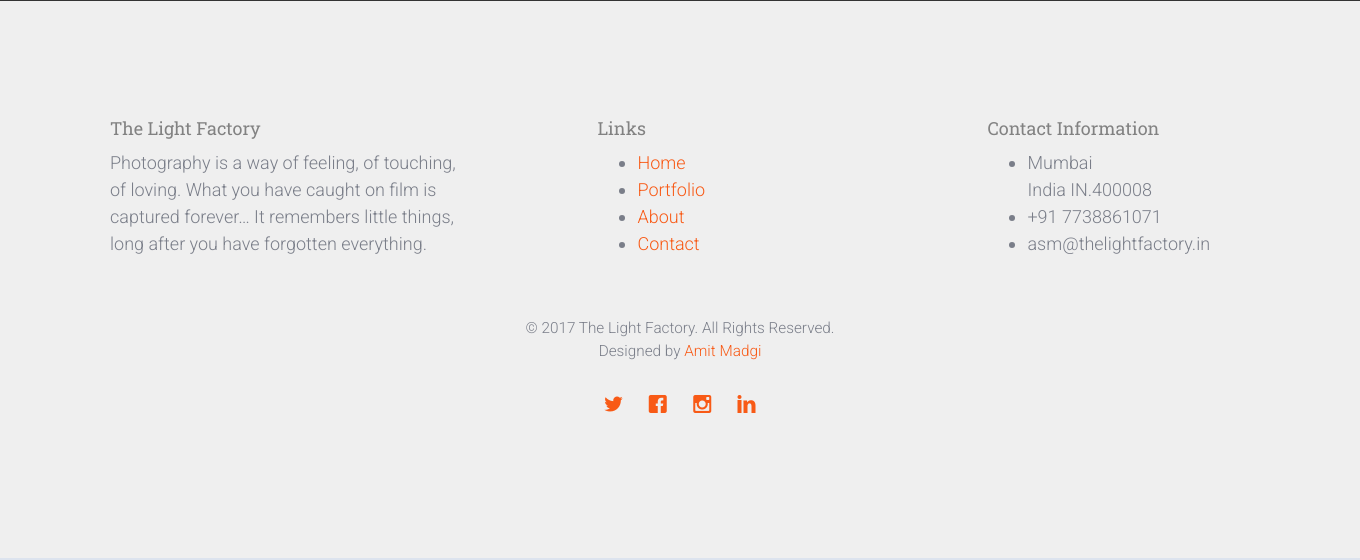
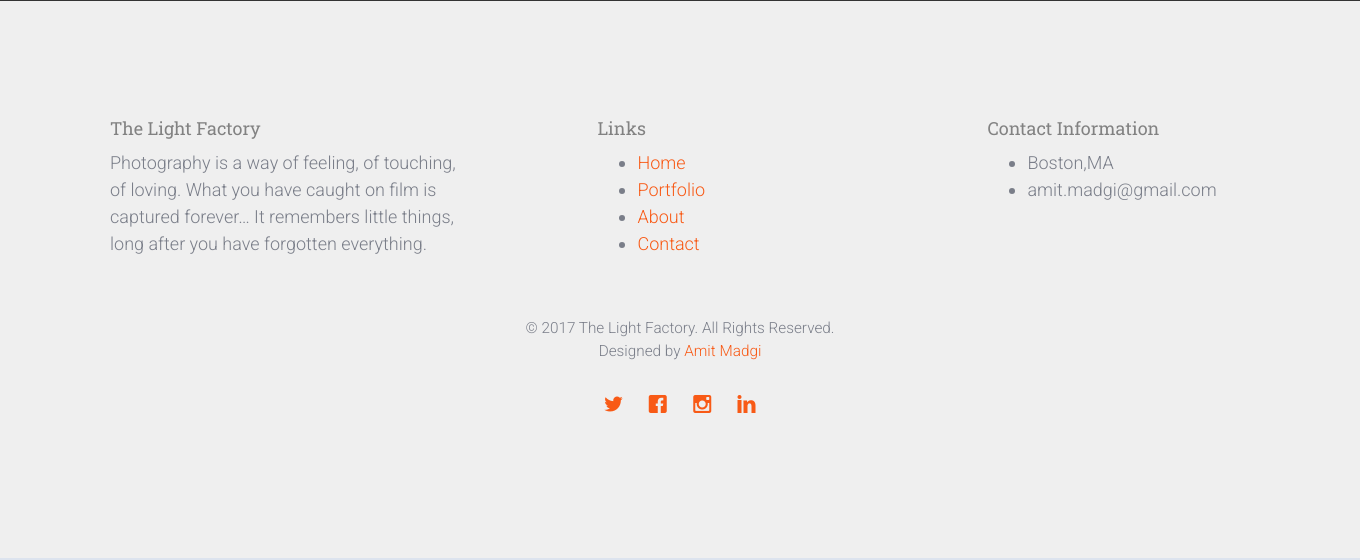
Before and after one commit to amadgi/theblankcanvas, a web app: page / in a window 1360 px wide. Shown: the part 5571-6131 px from the top of the page. Run offline with its HTML, style and script files only (its server is not run), Linux system fonts and the light colour scheme; data that the repository does not hold is empty; some web fonts are replaced.

Commit message:
changed address

```diff
--- a/src/main/webapp/index.html
+++ b/src/main/webapp/index.html
@@ -319,7 +319,7 @@
     </div>
     <div class="choose animate-box">
       <h2>Contact</h2>
-      <form action="mail.php" method="post">
+      <form action="" method="post">
         <div class="row form-group">
           <div class="col-md-6">
             <input type="text" id="firstname" name="Name" class="form-control"
@@ -370,7 +370,7 @@
       </div>
       <div class="row animate-box">
         <div class="col-md-12">
-          <form class="form-inline" method="post" action="subscribe.php">
+          <form class="form-inline" method="post" action="">
             <div class="col-md-4 col-sm-4">
               <div class="form-group">
                 <label for="email" class="sr-only">Email</label>
@@ -406,7 +406,7 @@
         <div class="col-md-4 col-md-push-1">
           <h4>Links</h4>
           <ul class="fh5co-footer-links">
-            <li><a href="" index.html" class="transition" data-nav-section="home"">Home</a></li>
+            <li><a href="index.html" class="transition" data-nav-section="home">Home</a></li>
             <li><a href="index.html" class="transition" data-nav-section="portfolio">Portfolio</a>
             </li>
             <li><a href="index.html" class="transition" data-nav-section="about">About</a></li>
@@ -417,9 +417,8 @@
         <div class="col-md-4 col-md-push-1">
           <h4>Contact Information</h4>
           <ul class="fh5co-footer-links">
-            <li>Mumbai <br> India IN.400008</li>
-            <li>+91 7738861071</a></li>
-            <li>asm@thelightfactory.in</a></li>
+            <li>Boston,MA</li>
+            <li>amit.madgi@gmail.com</a></li>
           </ul>
         </div>
 
--- a/src/main/webapp/portfolio-blackandwhite.html
+++ b/src/main/webapp/portfolio-blackandwhite.html
@@ -158,9 +158,8 @@
         <div class="col-md-4 col-md-push-1">
           <h4>Contact Information</h4>
           <ul class="fh5co-footer-links">
-            <li>Mumbai <br> India IN.400008</li>
-            <li>+91 7738861071</a></li>
-            <li>asm@thelightfactory.in</a></li>
+            <li>Boston,MA</li>
+            <li>amit.madgi@gmail.com</a></li>
           </ul>
         </div>
 
--- a/src/main/webapp/portfolio-culture.html
+++ b/src/main/webapp/portfolio-culture.html
@@ -157,9 +157,8 @@
         <div class="col-md-4 col-md-push-1">
           <h4>Contact Information</h4>
           <ul class="fh5co-footer-links">
-            <li>Mumbai <br> India IN.400008</li>
-            <li>+91 7738861071</a></li>
-            <li>asm@thelightfactory.in</a></li>
+            <li>Boston,MA</li>
+            <li>amit.madgi@gmail.com</a></li>
           </ul>
         </div>
 
--- a/src/main/webapp/portfolio-fashion.html
+++ b/src/main/webapp/portfolio-fashion.html
@@ -158,9 +158,8 @@
 				<div class="col-md-4 col-md-push-1">
 					<h4>Contact Information</h4>
 					<ul class="fh5co-footer-links">
-						<li>Mumbai <br> India IN.400008</li>
-						<li>+91 7738861071</a></li>
-						<li>asm@thelightfactory.in</a></li>
+						<li>Boston,MA</li>
+						<li>amit.madgi@gmail.com</a></li>
 					</ul>
 				</div>
 
--- a/src/main/webapp/portfolio-landscape.html
+++ b/src/main/webapp/portfolio-landscape.html
@@ -155,9 +155,8 @@
         <div class="col-md-4 col-md-push-1">
           <h4>Contact Information</h4>
           <ul class="fh5co-footer-links">
-            <li>Mumbai <br> India IN.400008</li>
-            <li>+91 7738861071</a></li>
-            <li>asm@thelightfactory.in</a></li>
+            <li>Boston,MA </li>
+            <li>amit.madgi@gmail.com</a></li>
           </ul>
         </div>
 
--- a/src/main/webapp/portfolio-portraits.html
+++ b/src/main/webapp/portfolio-portraits.html
@@ -127,9 +127,8 @@
         <div class="col-md-4 col-md-push-1">
           <h4>Contact Information</h4>
           <ul class="fh5co-footer-links">
-            <li>Mumbai <br> India IN.400008</li>
-            <li>+91 7738861071</a></li>
-            <li>asm@thelightfactory.in</a></li>
+            <li>Boston,MA </li>
+            <li>amit.madgi@gmail.com</a></li>
           </ul>
         </div>
 
--- a/src/main/webapp/portfolio-wildlife.html
+++ b/src/main/webapp/portfolio-wildlife.html
@@ -164,9 +164,8 @@
         <div class="col-md-4 col-md-push-1">
           <h4>Contact Information</h4>
           <ul class="fh5co-footer-links">
-            <li>Mumbai <br> India IN.400008</li>
-            <li>+91 7738861071</a></li>
-            <li>asm@thelightfactory.in</a></li>
+            <li>Boston,MA </li>
+            <li>amit.madgi@gmail.com</a></li>
           </ul>
         </div>
 
```
